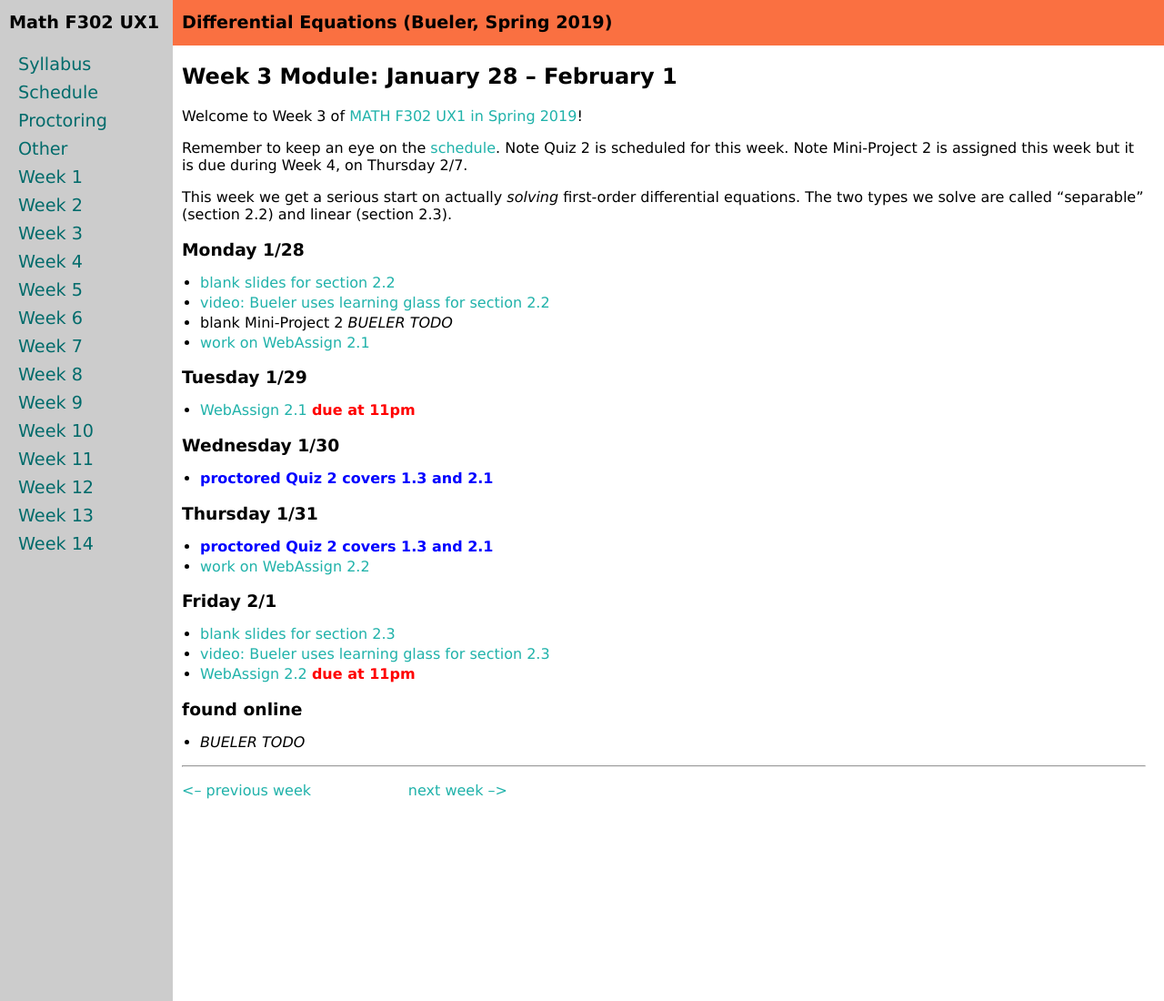
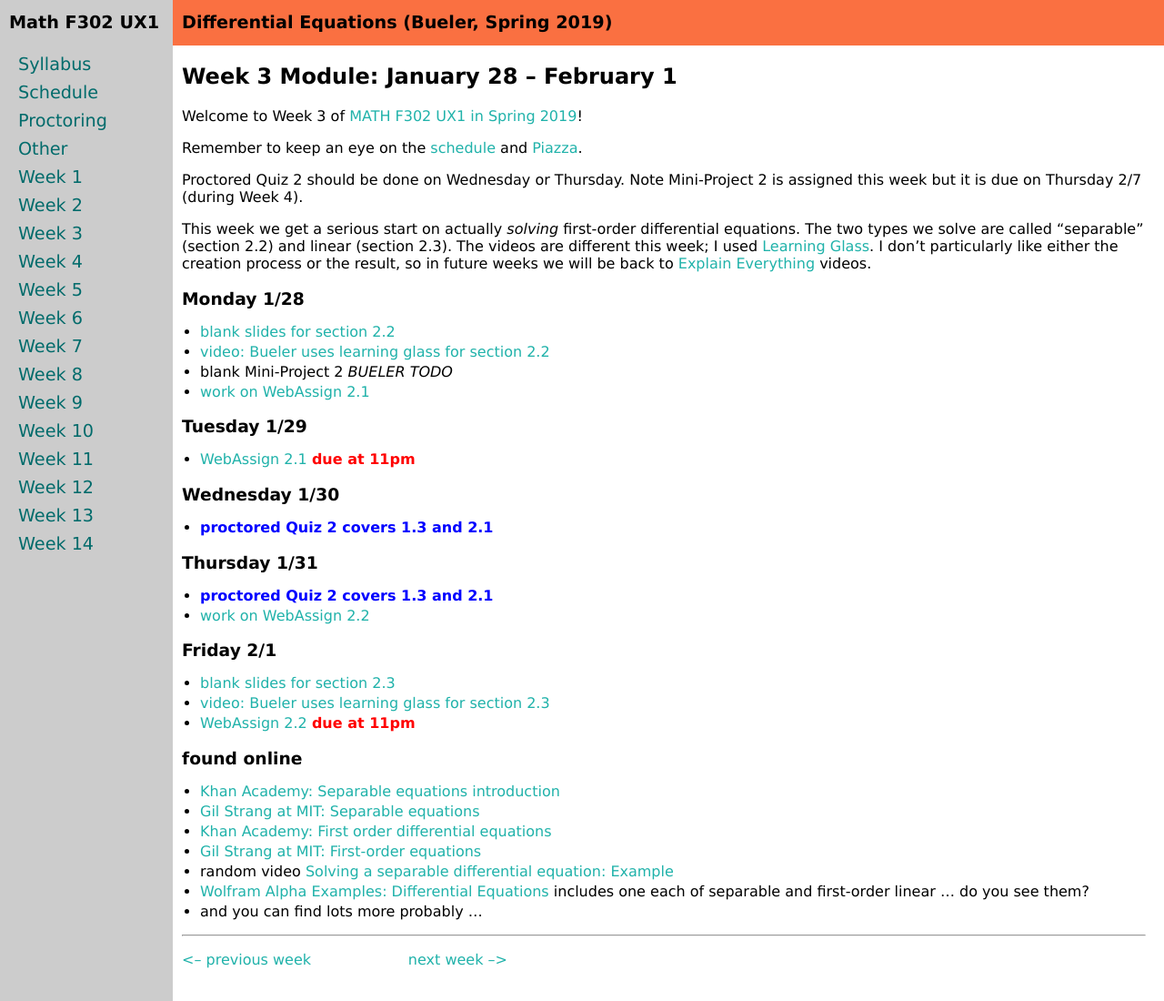
Before and after one commit to bueler/math302, a Jekyll site: the page built from week3.md, in a window 1280 px wide and 1100 px high. Shown: the whole window at 91% size. Built offline with Jekyll 4.4.1, drawn with Linux system fonts in a browser that asks for light colours.

Commit message:
week 3 mostly done; TODO: create Q2 and MP2

```diff
--- a/week3.md
+++ b/week3.md
@@ -7,9 +7,11 @@ title: Week 3
 
 Welcome to Week 3 of [MATH F302 UX1 in Spring 2019](index.html)!
 
-Remember to keep an eye on the [schedule](schedule.pdf).  Note Quiz 2 is scheduled for this week.  Note Mini-Project 2 is assigned this week but it is due during Week 4, on Thursday 2/7.
+Remember to keep an eye on the [schedule](schedule.pdf) and [Piazza](https://piazza.com/uaf/spring2019/math302ux1/home).
 
-This week we get a serious start on actually _solving_ first-order differential equations.  The two types we solve are called "separable" (section 2.2) and linear (section 2.3).
+Proctored Quiz 2 should be done on Wednesday or Thursday.  Note Mini-Project 2 is assigned this week but it is due on Thursday 2/7 (during Week 4).
+
+This week we get a serious start on actually _solving_ first-order differential equations.  The two types we solve are called "separable" (section 2.2) and linear (section 2.3).  The videos are different this week; I used [Learning Glass](https://iteachu.uaf.edu/deliver-engaging-lectures/).  I don't particularly like either the creation process or the result, so in future weeks we will be back to [Explain Everything](https://explaineverything.com/) videos.
 
 ### Monday 1/28
 * [blank slides for section 2.2](assets/slides/2-2.pdf)
@@ -33,7 +35,13 @@ This week we get a serious start on actually _solving_ first-order differential
 * [WebAssign 2.2](https://www.webassign.net/) <span style="color:red">**due at 11pm**</span>
 
 ### found online
-*  _BUELER TODO_
+* [Khan Academy: Separable equations introduction](https://www.khanacademy.org/math/ap-calculus-ab/ab-differential-equations-new/ab-7-6/v/separable-differential-equations-introduction)
+* [Gil Strang at MIT: Separable equations](https://www.youtube.com/watch?v=_FATUw506mE)
+* [Khan Academy: First order differential equations](https://www.khanacademy.org/math/differential-equations/first-order-differential-equations)
+* [Gil Strang at MIT: First-order equations](https://www.youtube.com/watch?v=4X0SGGrXDiI)
+* random video [Solving a separable differential equation: Example](https://www.youtube.com/watch?v=uS_5bmRUYEI)
+* [Wolfram Alpha Examples: Differential Equations](https://www.wolframalpha.com/examples/mathematics/differential-equations/) includes one each of separable and first-order linear ... do you see them?
+* and you can find lots more probably ...
 
 <hr>
 <a align="left" href="week2">\<-- previous week</a>  &nbsp; &nbsp; &nbsp; &nbsp; &nbsp; &nbsp; &nbsp; &nbsp; &nbsp; &nbsp; <a align="right" href="week4">next week --\></a>
```
